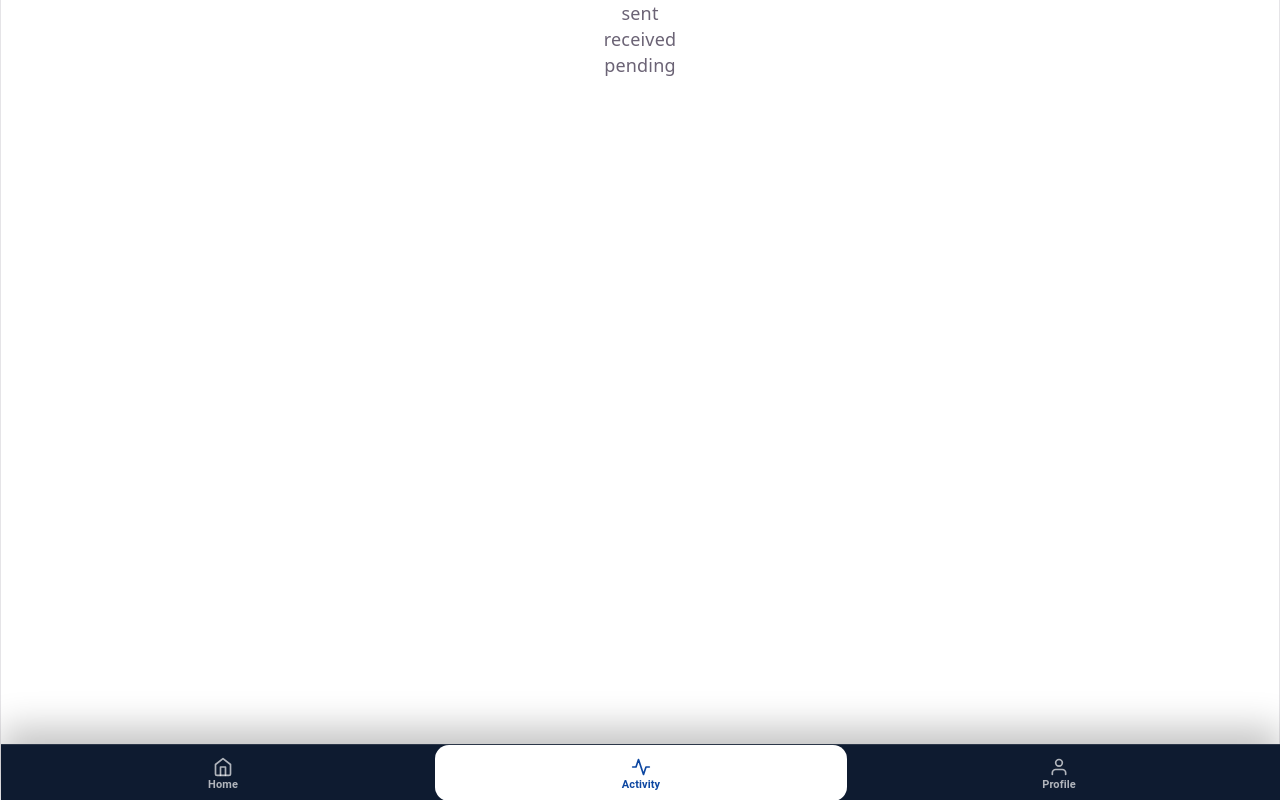
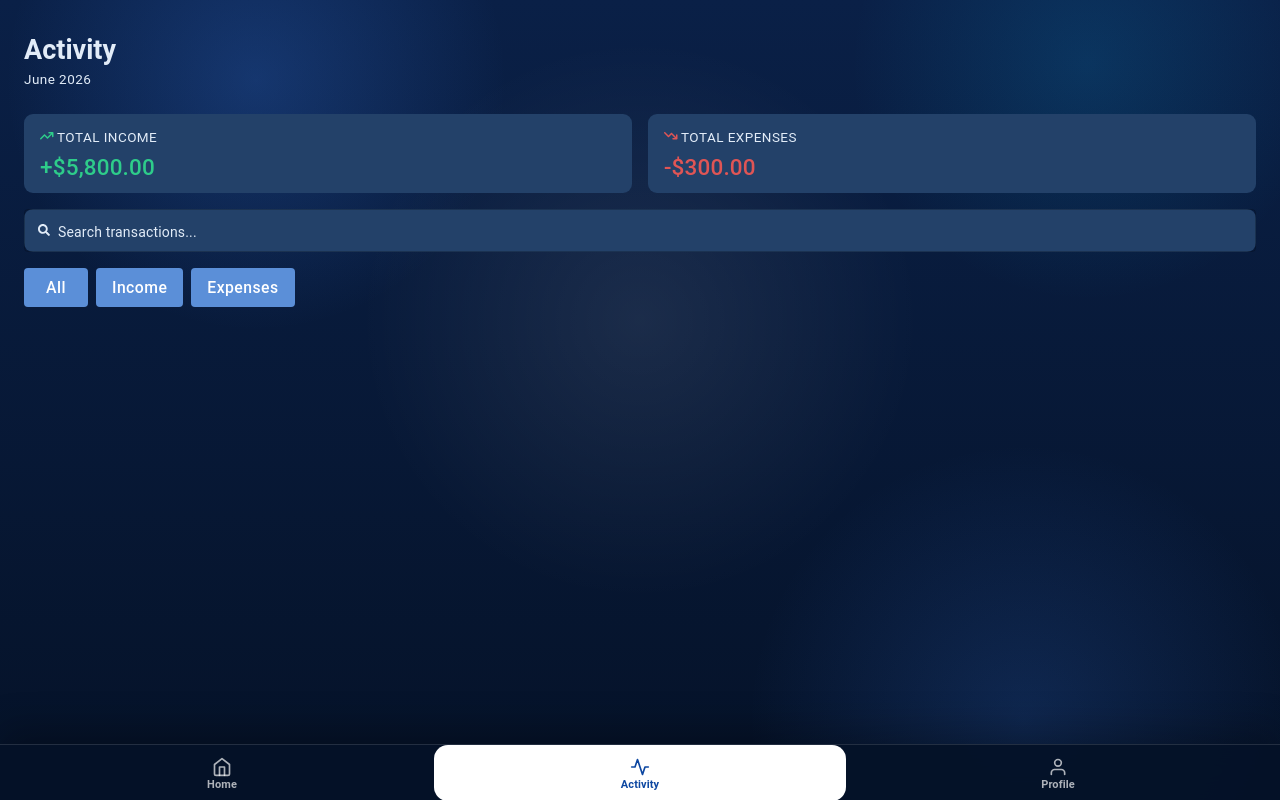
Before and after one commit to ravaney/snap-app, a React (Vite) app: page /activity in a window 1280 px wide. Built offline with nearby package versions, Linux system fonts and the light colour scheme.

Commit message:
outlet width fixed

```diff
--- a/src/app/layouts/MainAppLayout.tsx
+++ b/src/app/layouts/MainAppLayout.tsx
@@ -36,11 +36,17 @@ export const MainAppLayout = () => {
   return (
     <Box
       sx={{
+        position: "fixed",
+        top: 0,
+        right: 0,
+        bottom: 0,
+        left: 0,
+        minHeight: "100svh",
         width: "100%",
-        height: "100svh",
-        position: "relative",
         display: "flex",
         flexDirection: "column",
+        overflowX: "hidden",
+        boxSizing: "border-box",
       }}
     >
       <Box
@@ -49,6 +55,12 @@ export const MainAppLayout = () => {
           minHeight: 0,
           height: `calc(100svh - ${NAVBAR_HEIGHT}px)`,
           overflowY: "auto",
+          width: "100%",
+          boxSizing: "border-box",
+          scrollbarWidth: "none",
+          "&::-webkit-scrollbar": {
+            display: "none",
+          },
         }}
       >
         <Outlet />
--- a/src/features/transactions/ActivityPage.tsx
+++ b/src/features/transactions/ActivityPage.tsx
@@ -1,9 +1,113 @@
+import Box from "@mui/material/Box";
+import InputAdornment from "@mui/material/InputAdornment";
+import Stack from "@mui/material/Stack";
+import TextField from "@mui/material/TextField";
+import Typography from "@mui/material/Typography";
+import { FaArrowTrendUp } from "react-icons/fa6";
+import { FaSearch } from "react-icons/fa";
+import { FaArrowTrendDown } from "react-icons/fa6";
+import { AppPage } from "../../components/layout/AppPage";
+import Button from "@mui/material/Button";
+const cardSx = {
+  flex: 1,
+  p: 1,
+  pl: 2,
+  borderRadius: "0.5rem",
+  bgcolor: "#234169",
+  textAlign: "left",
+};
+type MetricCardProps = {
+  icon: React.ReactNode;
+  label: string;
+  value: string;
+  color: string;
+};
+const MetricCard = ({ icon, label, value, color }: MetricCardProps) => {
+  return (
+    <Box sx={cardSx}>
+      <Typography variant="caption">
+        {icon} {label}
+      </Typography>
+      <Typography variant="h6" sx={{ color }}>
+        {value}
+      </Typography>
+    </Box>
+  );
+};
+
+const FilterButton = ({ name }: { name: string }) => {
+  return (
+    <Button
+      sx={{
+        bgcolor: "#5b8fd8",
+        color: "white",
+        textTransform: "none",
+        px: 2,
+      }}
+    >
+      {name}
+    </Button>
+  );
+};
+
 export const ActivityPage = () => {
   return (
-    <div>
-      <div>sent</div>
-      <div>received</div>
-      <div>pending</div>
-    </div>
+    <AppPage
+      contentSx={{ px: 0, color: "#e2ecf8" }}
+      header={
+        <Stack sx={{ textAlign: "left", color: "#e2ecf8" }}>
+          <Typography variant="h5" sx={{ fontWeight: 600 }}>
+            Activity
+          </Typography>
+          <Typography variant="caption" sx={{ textAlign: "left" }}>
+            June 2026
+          </Typography>
+        </Stack>
+      }
+    >
+      <Stack sx={{ gap: 2, width: "100%" }}>
+        <Stack direction="row" sx={{ gap: 2 }}>
+          <MetricCard
+            icon={<FaArrowTrendUp color="#2ecc8a" />}
+            label={"TOTAL INCOME"}
+            value={"+$5,800.00"}
+            color={"#2ecc8a"}
+          />
+          <MetricCard
+            icon={<FaArrowTrendDown color="#e05555" />}
+            label={"TOTAL EXPENSES"}
+            value={"-$300.00"}
+            color={"#e05555"}
+          />
+        </Stack>
+        <TextField
+          sx={{
+            bgcolor: "#234169",
+            borderRadius: "0.5rem",
+            "& input::placeholder": {
+              color: "#e2ecf8",
+              opacity: 1,
+              fontSize: 14,
+            },
+          }}
+          size="small"
+          placeholder="Search transactions..."
+          slotProps={{
+            input: {
+              startAdornment: (
+                <InputAdornment position="start">
+                  <FaSearch size={12} color="#e2ecf8" />
+                </InputAdornment>
+              ),
+            },
+          }}
+        />
+        <Stack direction={"row"} sx={{ gap: 1 }}>
+          <FilterButton name="All" />
+          <FilterButton name="Income" />
+          <FilterButton name="Expenses" />
+        </Stack>
+      </Stack>
+    </AppPage>
   );
 };
```
